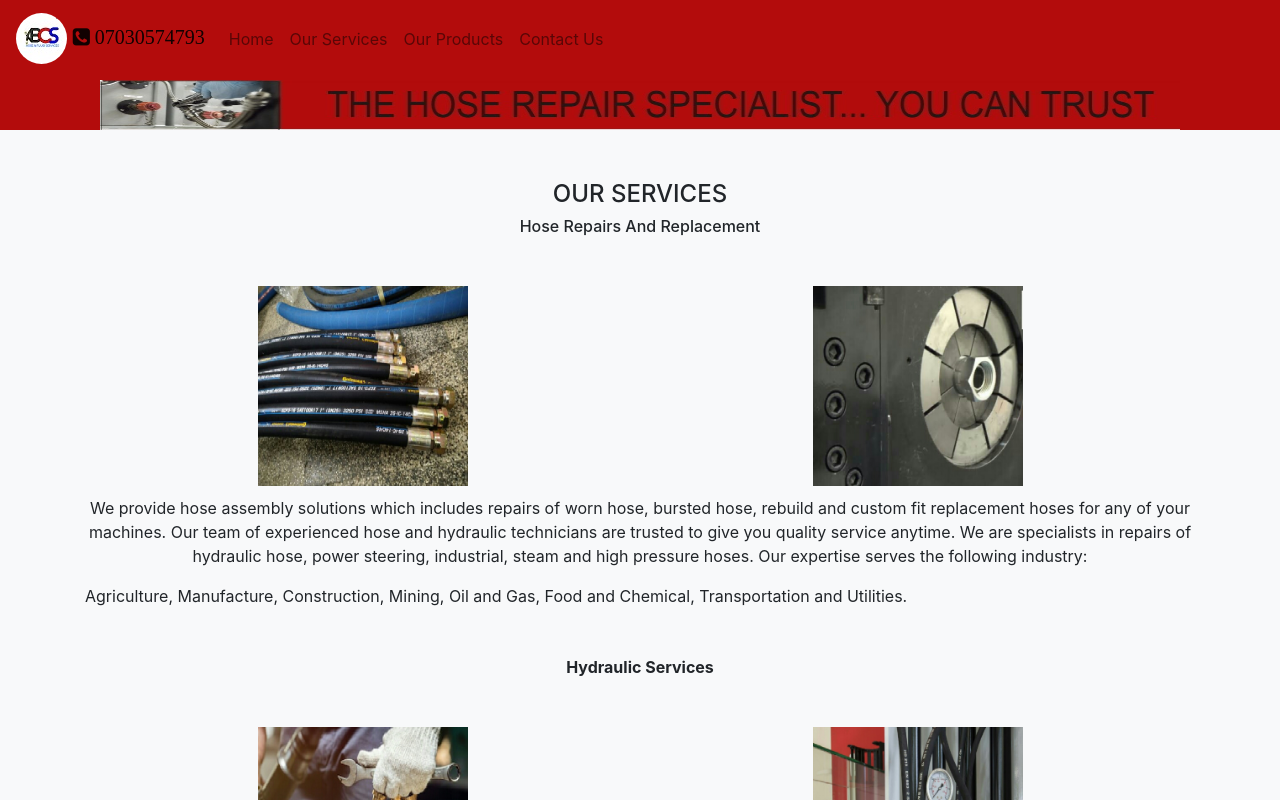
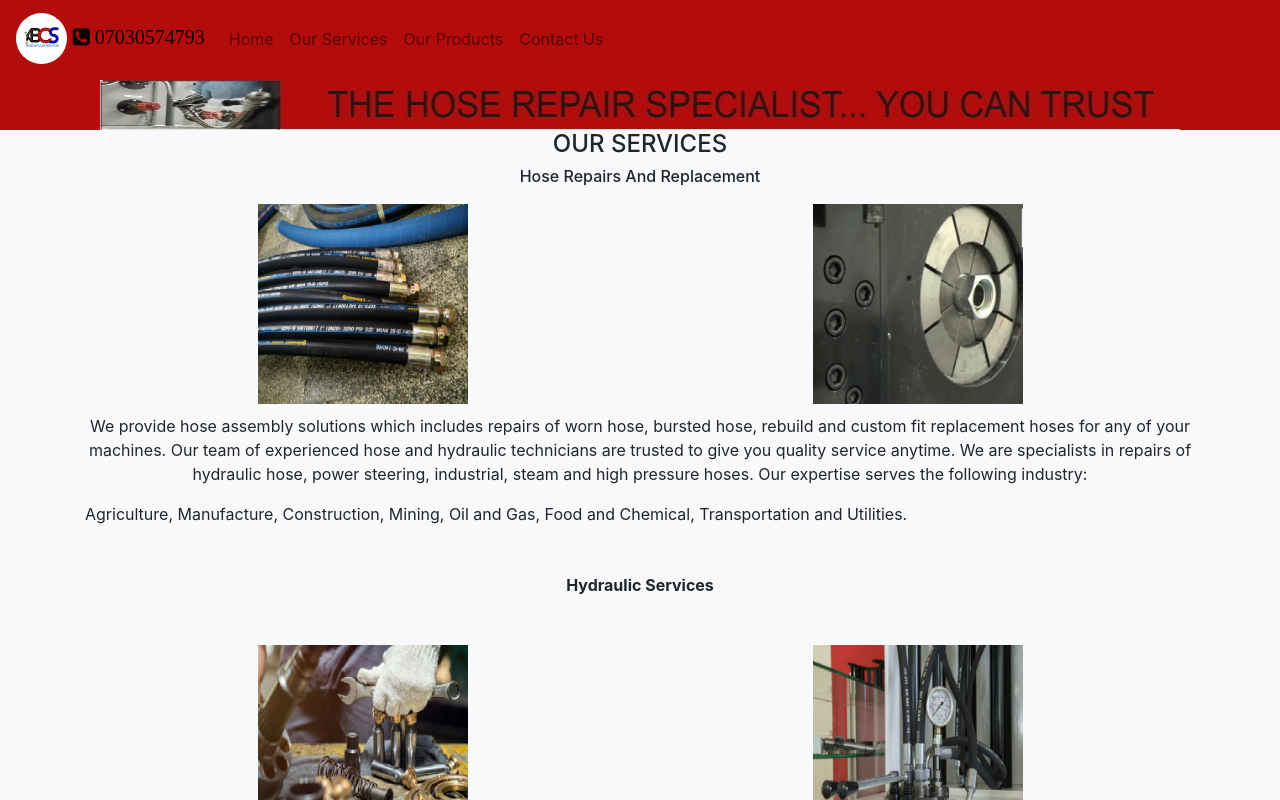
Before and after one commit to kegoba/bcshoseservice, a React (Create React App) app: page /services in a window 1280 px wide. Shown: the top 800 px of the page. Built offline with nearby package versions, Linux system fonts and the light colour scheme.

Commit message:
changes on the images

```diff
--- a/src/components/home/Services.js
+++ b/src/components/home/Services.js
@@ -13,9 +13,9 @@ import hydraulic_services1 from "./image/hydraulic_services1.jpg"
 const Services = ()=>{
     return(
         <div className="container">
-                    <h4 className="services">OUR SERVICES</h4>
+                    <h4 className="">OUR SERVICES</h4>
                     <h6> Hose Repairs And Replacement</h6>
-                    <div className="container preventive">
+                    <div className="container">
                         <div className="row">
                             <div className="col">
                                 <img className=" image" src={hose_repair_replacement} />
--- a/src/components/home/product.js
+++ b/src/components/home/product.js
@@ -14,15 +14,12 @@ const Product = ()=>{
     return (
     <div >
             <div className="container preventive">
-            <div className="row">
-                <div className="col">
                    <h4> PRODUCTS</h4>
                        <p> At BCS we are focused on meeting the of demand for our customers, anytime, anywhere and offering the best quality in the market. We have the best stockists of hose accessories to suit any applications!
                         Our products are from reputable companies both locally and globally earning us an inventory of a broad range of products for every industry. Not sure which hydraulic fitting is best for your application or what fitting your looking for? Contact BCS today, and we’ll find one for you!
                         </p>
 
-                </div>
-            </div>
+
         </div>
             <div className="container product">
                 <div className="row">
```
